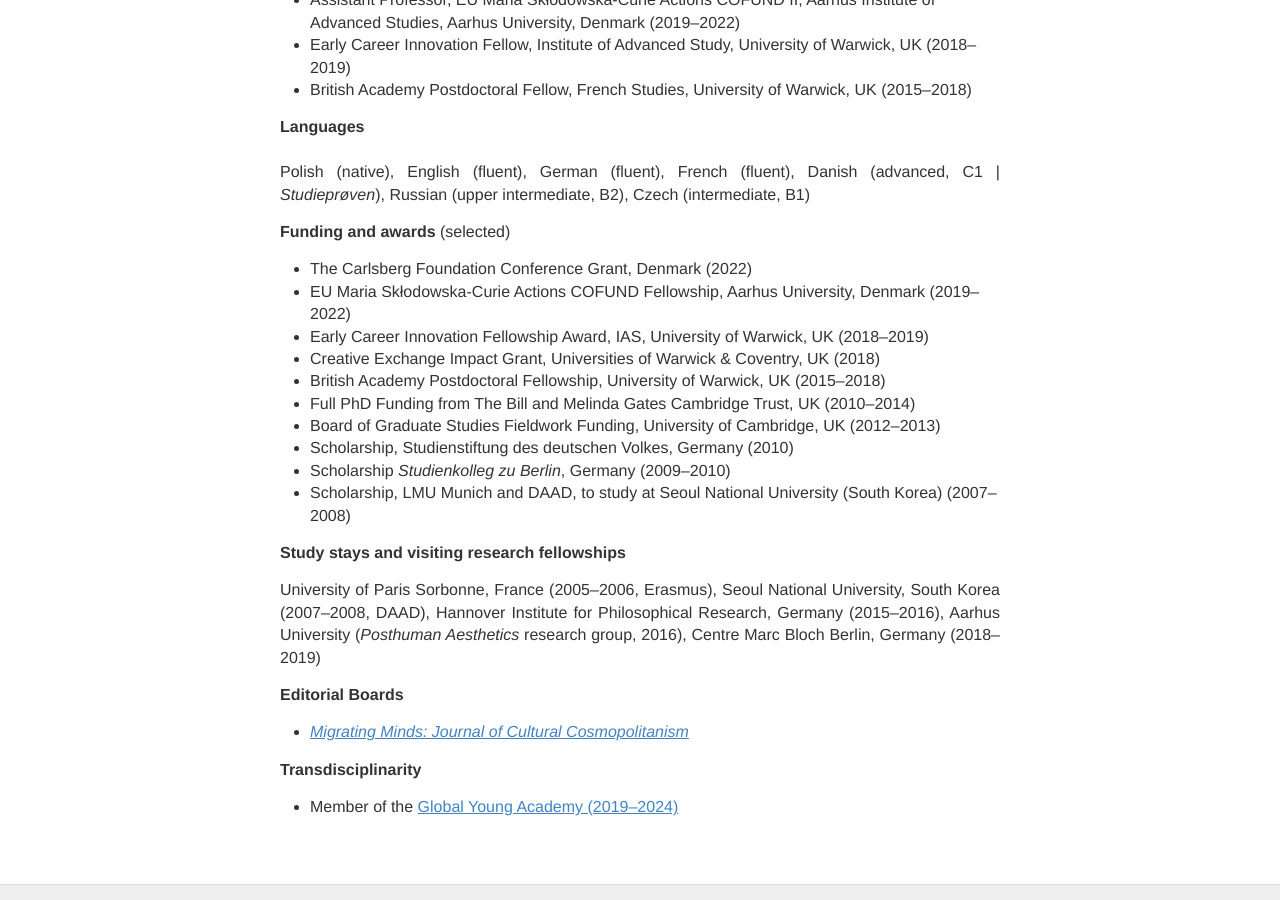
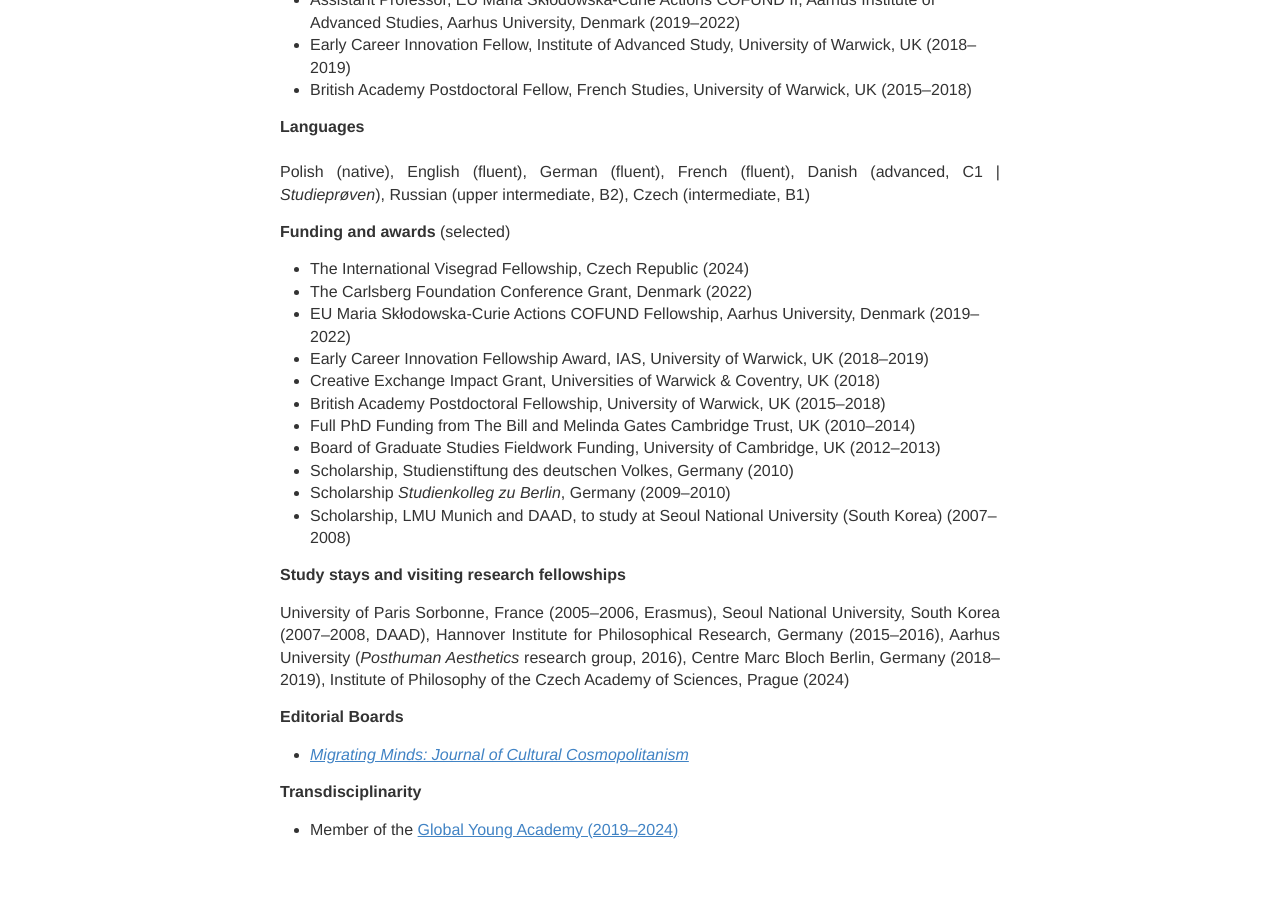
Before and after one commit to IJanicka/IJanicka.github.io, a Jekyll site: the page built from about.md, in a window 1280 px wide and 900 px high, scrolled down 1409 px. Built offline with Jekyll 4.4.1, drawn with Linux system fonts in a browser that asks for light colours.

Commit message:
Update about.md

```diff
--- a/about.md
+++ b/about.md
@@ -44,6 +44,7 @@
 
 **Funding and awards** (selected)<br>
 
+* The International Visegrad Fellowship, Czech Republic (2024)<br>
 * The Carlsberg Foundation Conference Grant, Denmark (2022)<br>
 * EU Maria Skłodowska-Curie Actions COFUND Fellowship, Aarhus University, Denmark (2019–2022)	<br>
 * Early Career Innovation Fellowship Award, IAS, University of Warwick, UK (2018–2019)<br>
@@ -57,7 +58,7 @@
 
 **Study stays and visiting research fellowships**<br>
 
-University of Paris Sorbonne, France (2005–2006, Erasmus), Seoul National University, South Korea (2007–2008, DAAD), Hannover Institute for Philosophical Research, Germany (2015–2016), Aarhus University (*Posthuman Aesthetics* research group, 2016), Centre Marc Bloch Berlin, Germany (2018–2019)<br>
+University of Paris Sorbonne, France (2005–2006, Erasmus), Seoul National University, South Korea (2007–2008, DAAD), Hannover Institute for Philosophical Research, Germany (2015–2016), Aarhus University (*Posthuman Aesthetics* research group, 2016), Centre Marc Bloch Berlin, Germany (2018–2019), Institute of Philosophy of the Czech Academy of Sciences, Prague (2024)<br>
 
 **Editorial Boards**
 
```
